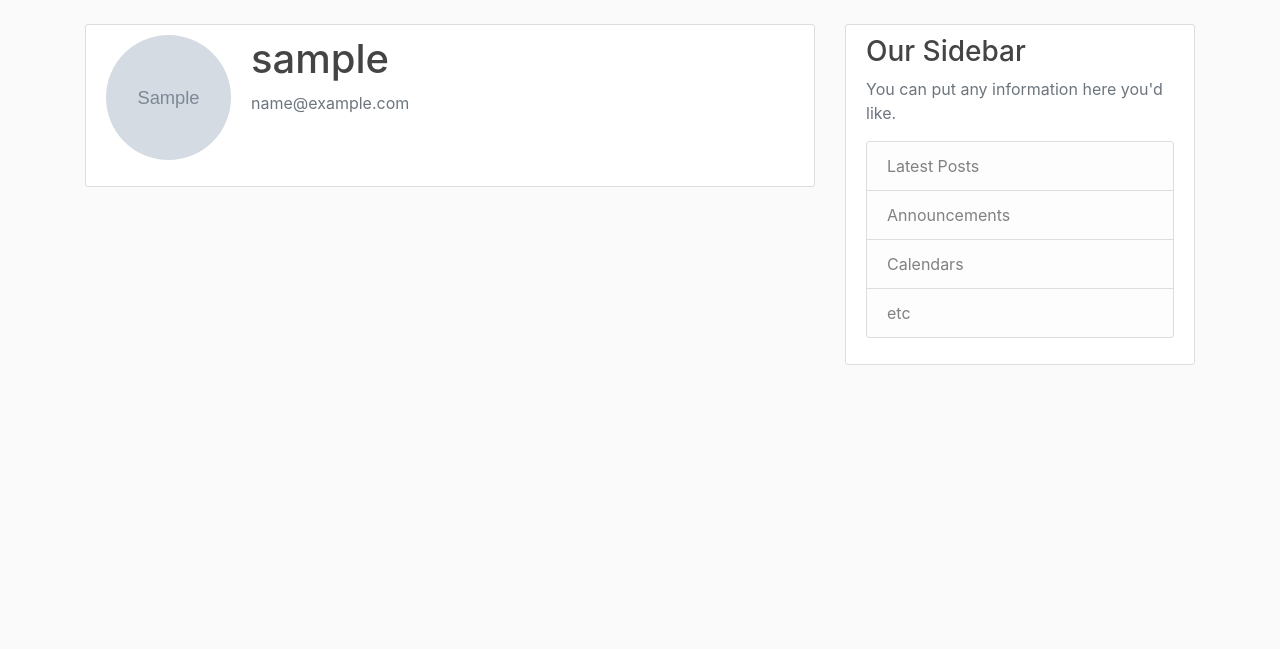
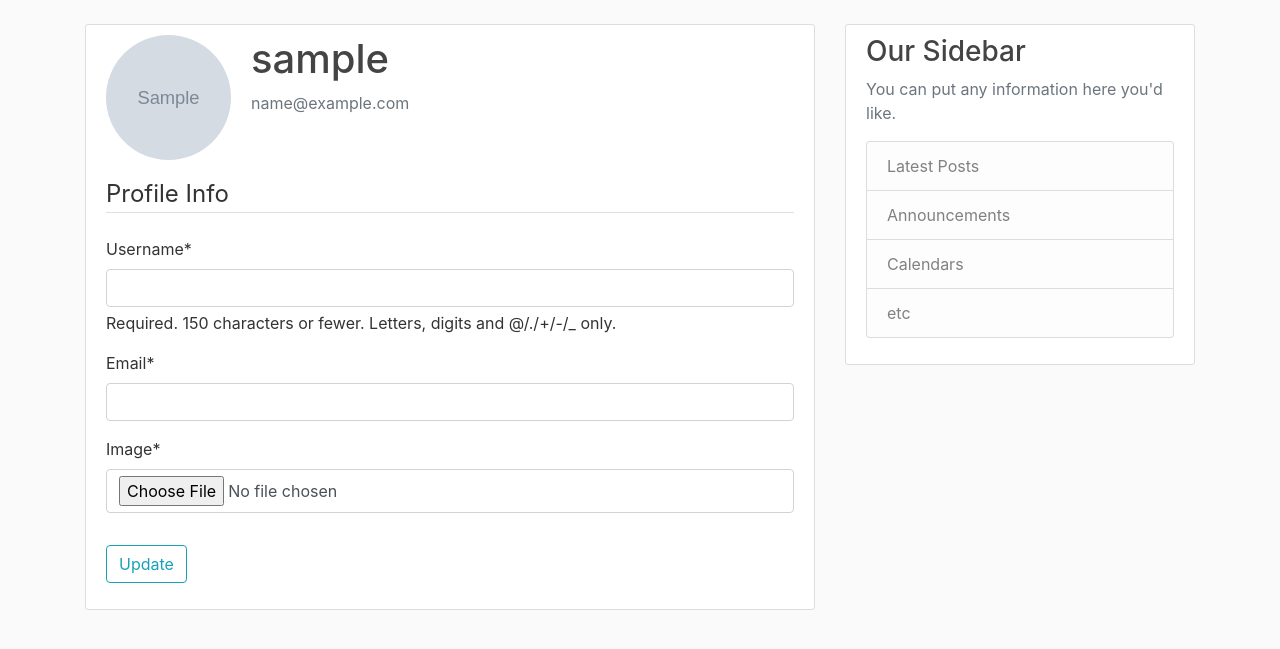
Before and after one commit to Abitesh/Django-blog, a Django app: template users/templates/users/profile.html in a window 1280 px wide. Shown: the part 56-705 px from the top of the page. Run offline with Django 5.2, Linux system fonts and the light colour scheme; a user stored in the database is signed in; tables that the repository leaves empty hold one stand-in row (values such as "Sample post"); the template is opened without the code that fills it: values that come from a table or form of the project are taken from there, most other values are stand-ins (such as "Sample title", 1, 10 or a date in 2020); grey boxes marked "Sample" are stand-in pictures; some libraries are stand-ins or nearby versions.

Commit message:
Completed part-8 CRUD operation and teh view of Profile

```diff
--- a/users/forms.py
+++ b/users/forms.py
@@ -1,6 +1,7 @@
 from django import forms
 from django.contrib.auth.models import User
 from django.contrib.auth.forms import UserCreationForm
+from .models import Profile
 
 class UserRegisterForm(UserCreationForm):
     email = forms.EmailField()
@@ -8,3 +9,16 @@ class UserRegisterForm(UserCreationForm):
     class Meta:
         model = User
         fields = ['username', 'email', 'password1', 'password2']
+
+class UserUpdateForm(forms.ModelForm):
+    email = forms.EmailField()
+
+    class Meta:
+        model = User
+        fields = ['username', 'email']
+
+
+class ProfileUpdateForm(forms.ModelForm):
+    class Meta:
+        model = Profile
+        fields = ['image']
--- a/users/templates/users/profile.html
+++ b/users/templates/users/profile.html
@@ -1,4 +1,5 @@
 {% extends "blog/base.html" %}
+{% load crispy_forms_tags %}
 
 {% block content %}
   <div class="content-section">
@@ -9,5 +10,17 @@
         <p class="text-secondary">{{ user.email }}</p>
       </div>
     </div>
+
+    <form method="POST" enctype="multipart/form-data">
+      {% csrf_token %}
+      <fieldset class="form-group">
+        <legend class="border-bottom mb-4">Profile Info</legend>
+        {{ u_form|crispy }}
+        {{ p_form|crispy }}
+      </fieldset>
+      <div class="form-group">
+        <button class="btn btn-outline-info" type="submit">Update</button>
+      </div>
+    </form>
   </div>
 {% endblock content %}
```
Also changed, not shown: users/views.py (+27 -2 lines), media/profile_pics/Oikawa_No1.jpeg (added).
